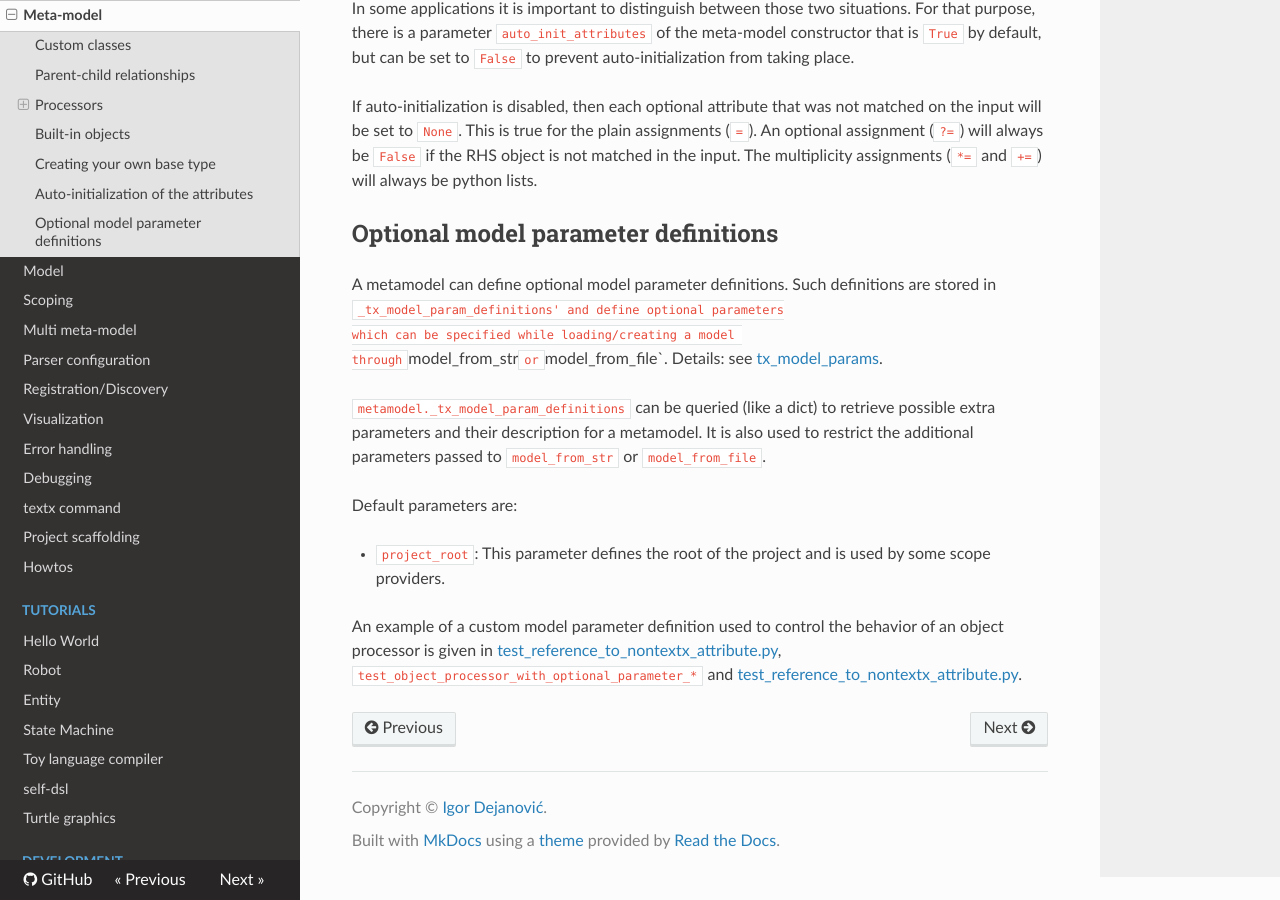
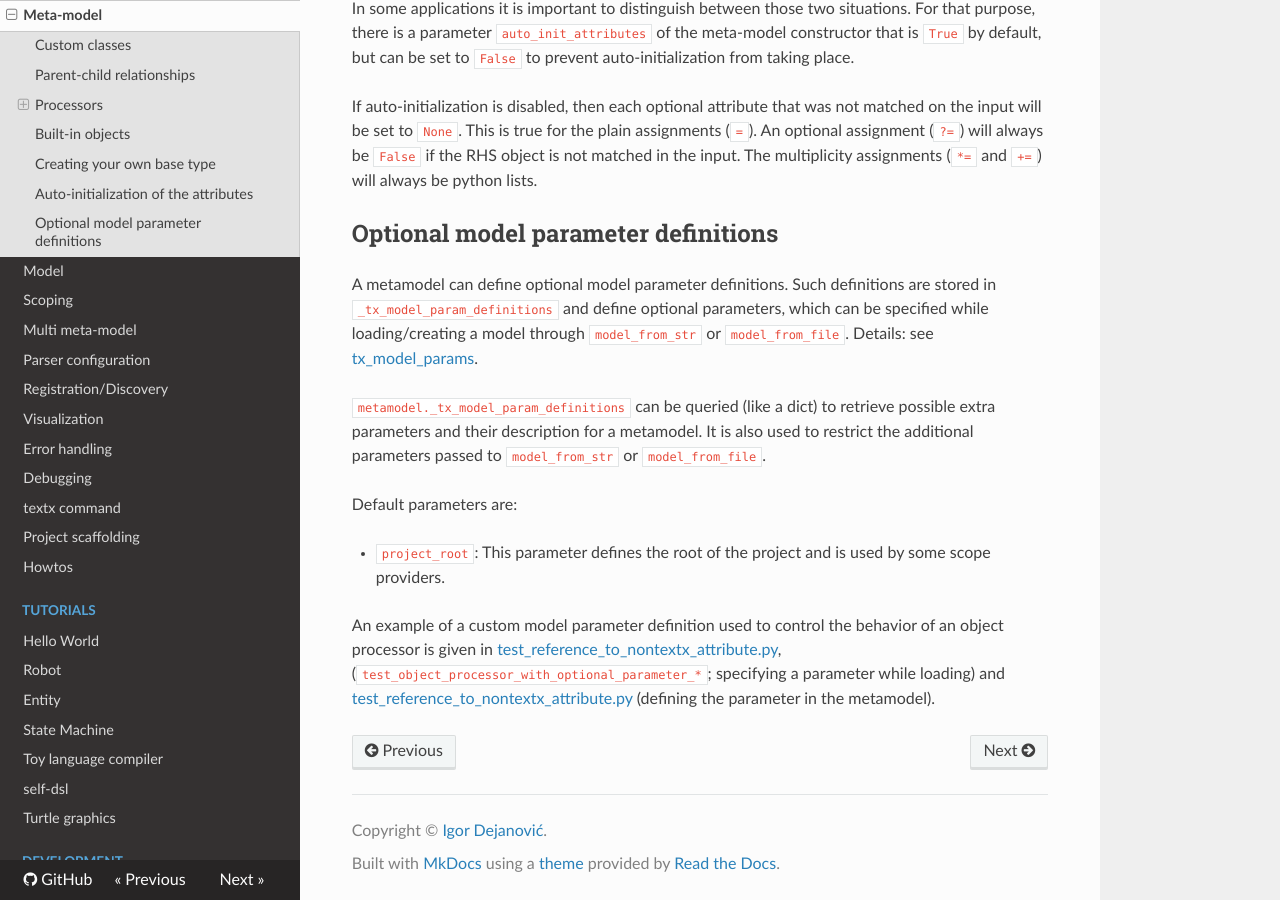
Before and after one commit to textX/textX, an MkDocs documentation site: the page built from docs/metamodel.md, in a window 1280 px wide and 900 px high, scrolled down 5880 px. Built offline with MkDocs 1.6.1, drawn with Linux system fonts in a browser that asks for light colours; nearby versions of some CDN libraries; comment, search, counter and statistics services are not loaded.

Commit message:
Added docs.

```diff
--- a/docs/metamodel.md
+++ b/docs/metamodel.md
@@ -321,9 +321,9 @@ RHS object is not matched in the input. The multiplicity assignments (`*=` and
 ## Optional model parameter definitions
 
 A metamodel can define optional model parameter definitions. Such definitions
-are stored in `_tx_model_param_definitions' and define optional parameters
+are stored in `_tx_model_param_definitions` and define optional parameters,
 which can be specified while loading/creating a model through `model_from_str`
-or `model_from_file`. Details: see [tx_model_params](model.md#tx_model_params).
+or `model_from_file`. Details: see [tx_model_params](model.md#_tx_model_params).
 
 `metamodel._tx_model_param_definitions` can be queried (like a dict) to
 retrieve possible extra parameters and their description for a metamodel.
@@ -338,6 +338,7 @@ Default parameters are:
 An example of a custom model parameter definition used to control the behavior
 of an object processor is given in
 [test_reference_to_nontextx_attribute.py](https://github.com/textX/textX/blob/master/tests/functional/registration/test_check.py),
-`test_object_processor_with_optional_parameter_*`
-and
-[test_reference_to_nontextx_attribute.py](https://github.com/textX/textX/blob/master/tests/functional/registration/projects/types_dsl/types_dsl/__init__.py).
+(`test_object_processor_with_optional_parameter_*`; specifying a parameter
+while loading) and
+[test_reference_to_nontextx_attribute.py](https://github.com/textX/textX/blob/master/tests/functional/registration/projects/types_dsl/types_dsl/__init__.py)
+(defining the parameter in the metamodel).
```
Also changed, not shown: docs/model.md (+1 -1 lines).
